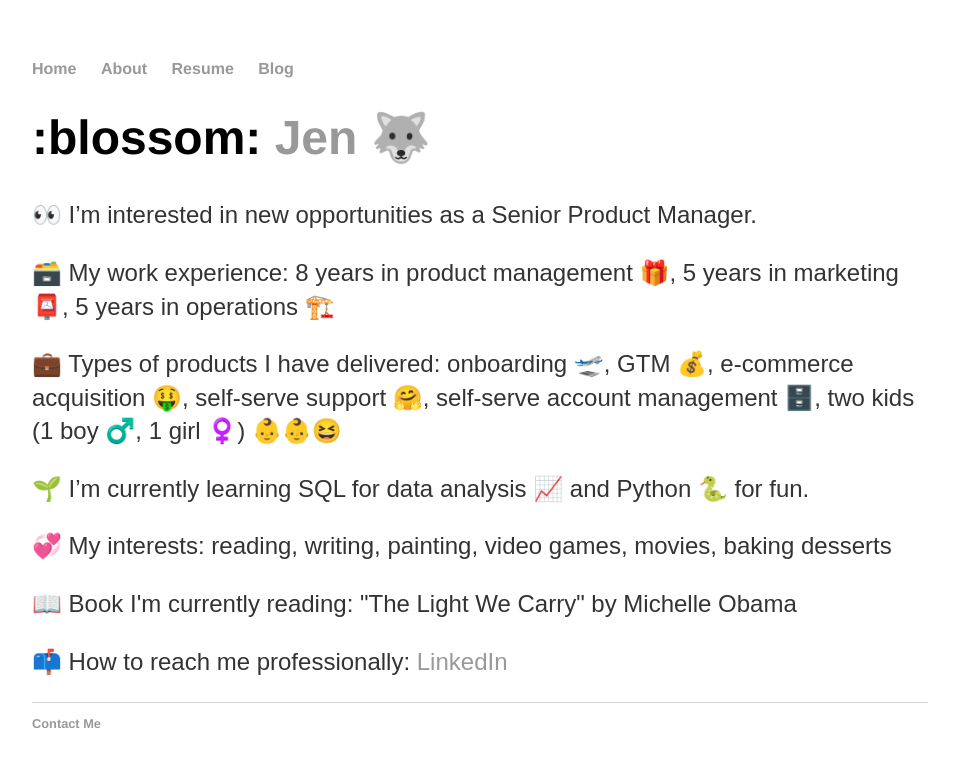
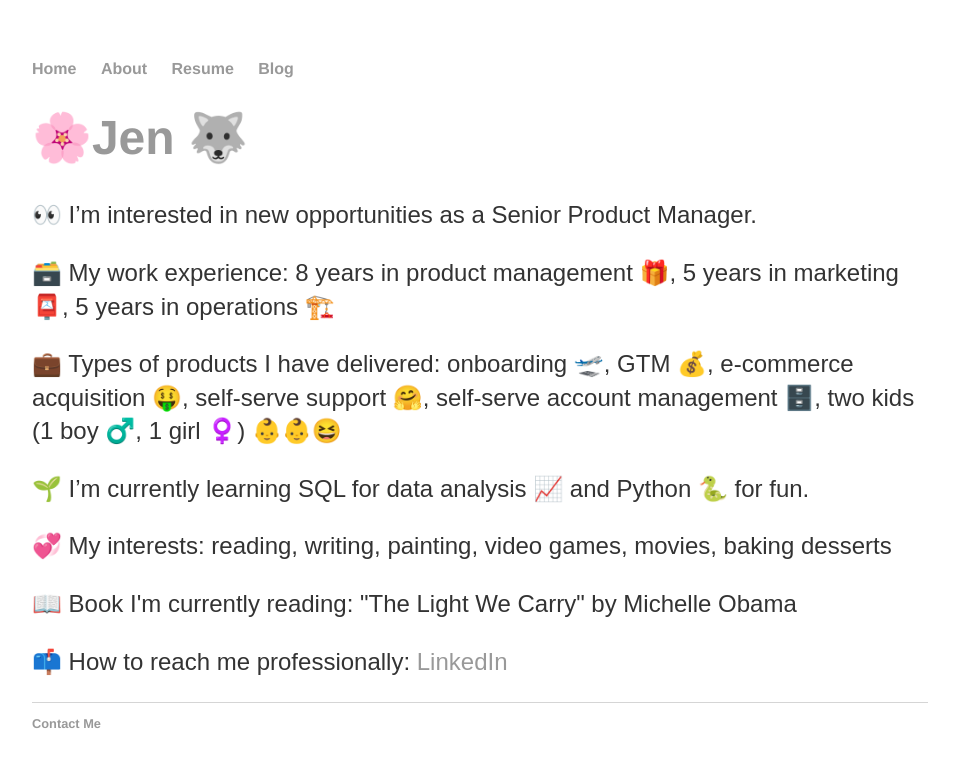
Before and after one commit to jen-yin/jen-yin, a plain HTML site: page about.html in a window 1280 px wide. Shown: the whole page, without its empty margins (160-1119 px from the left). Drawn offline with Linux system fonts and the light colour scheme.

Commit message:
Update about.html

```diff
--- a/about.html
+++ b/about.html
@@ -20,7 +20,7 @@
       font-family: 'Arial', sans-serif;
     }
   </style>
- <h1>:blossom: <a href="https://www.linkedin.com/in/jenyin/">Jen</a> 🐺</h1>
+ <h1>🌸<a href="https://www.linkedin.com/in/jenyin/">Jen</a> 🐺</h1>
   <p>👀 I’m interested in new opportunities as a Senior Product Manager.</p>
   <p>🗃️ My work experience: 8 years in product management 🎁, 5 years in marketing 📮, 5 years in operations 🏗️</p>
   <p>💼 Types of products I have delivered: onboarding 🛫, GTM 💰, e-commerce acquisition 🤑, self-serve support 🤗, self-serve account management 🗄️, two kids (1 boy ♂️, 1 girl ♀️) 👶👶😆</p>
```
